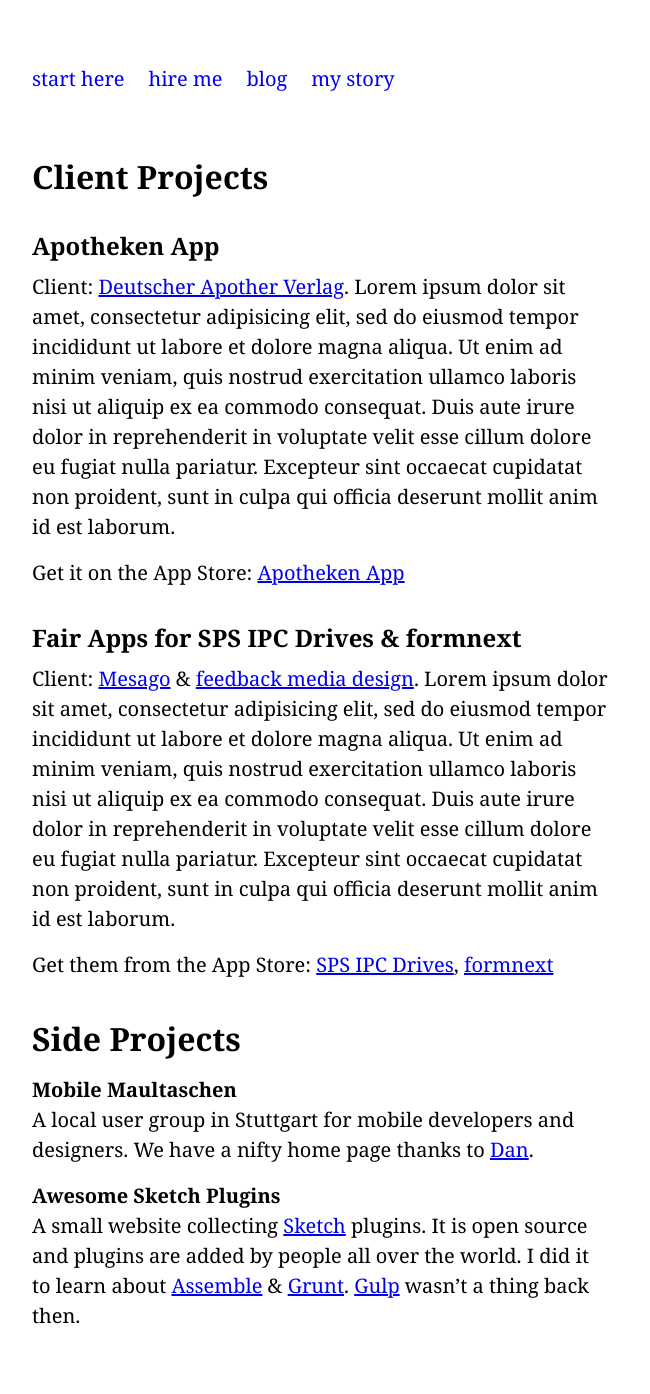
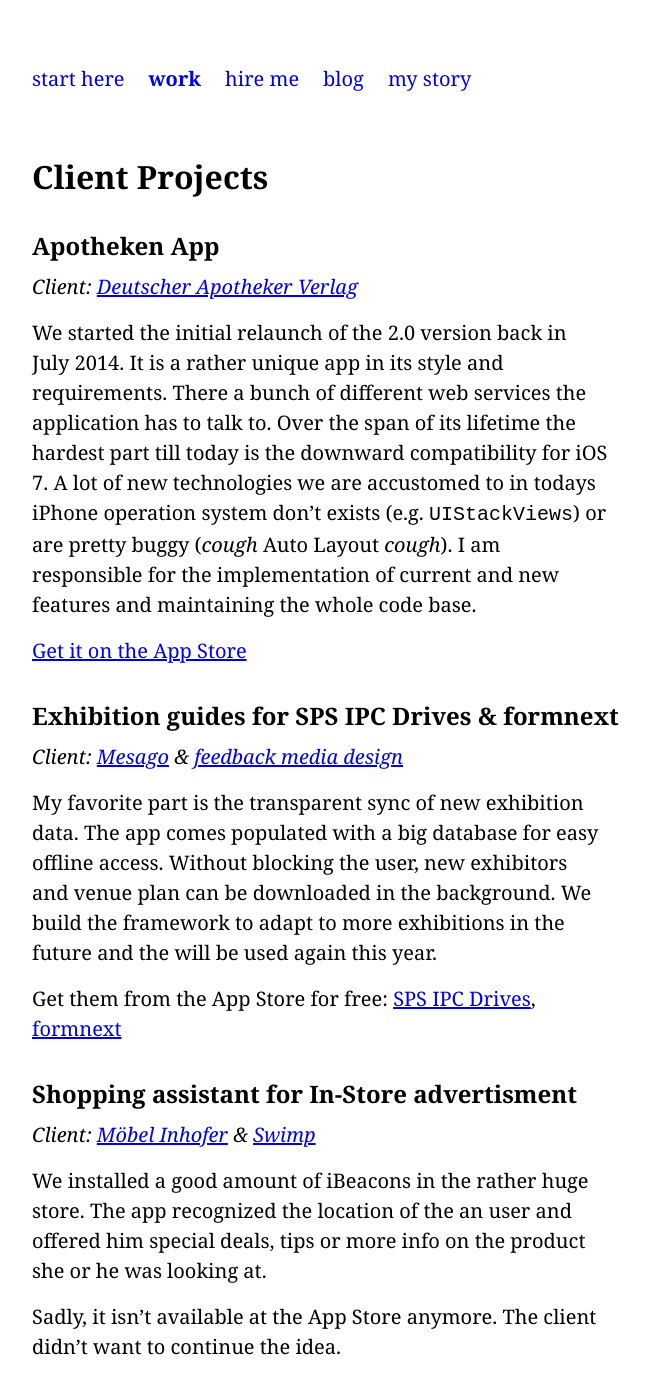
Before and after one commit to florianbuerger/florianbuerger.github.io, a Jekyll site: the page built from work.md, in a window 1280 px wide and 1400 px high. Shown: the top 1394 px of the window, without its empty margins (96-746 px from the left). Built offline with Jekyll 4.4.1, drawn with Linux system fonts in a browser that asks for light colours; some of the changed text lies outside the part shown.

Commit message:
Add info about old and current projects

```diff
--- a/_config.yml
+++ b/_config.yml
@@ -18,6 +18,8 @@ jekyll-minifier:
 navigation:
   - title: start here
     url: /
+  - title: work
+    url: /work
   - title: hire me
     url: /hire
   - title: blog
--- a/work.md
+++ b/work.md
@@ -7,32 +7,38 @@ title: Projects
 
 ## Apotheken App
 
-Client: [Deutscher Apother Verlag](http://www.deutscher-apotheker-verlag.de/). Lorem ipsum dolor sit amet, consectetur adipisicing elit, sed do eiusmod
-tempor incididunt ut labore et dolore magna aliqua. Ut enim ad minim veniam,
-quis nostrud exercitation ullamco laboris nisi ut aliquip ex ea commodo
-consequat. Duis aute irure dolor in reprehenderit in voluptate velit esse
-cillum dolore eu fugiat nulla pariatur. Excepteur sint occaecat cupidatat non
-proident, sunt in culpa qui officia deserunt mollit anim id est laborum.
+*Client: [Deutscher Apotheker Verlag](http://www.deutscher-apotheker-verlag.de/)*
 
-Get it on the App Store: [Apotheken App](https://itunes.apple.com/de/app/apothekenapp/id506362694?l=en&mt=8)
+We started the initial relaunch of the 2.0 version back in July 2014. It is a rather unique app in its style and requirements. There a bunch of different web services the application has to talk to. Over the span of its lifetime the hardest part till today is the downward compatibility for iOS 7. A lot of new technologies we are accustomed to in todays iPhone operation system don’t exists (e.g. `UIStackViews`) or are pretty buggy (*cough* Auto Layout *cough*). I am responsible for the implementation of current and new features and maintaining the whole code base.
 
-## Fair Apps for SPS IPC Drives & formnext
+[Get it on the App Store](https://itunes.apple.com/de/app/apothekenapp/id506362694?l=en&mt=8)
 
-Client: [Mesago](https://www.mesago.de/en) & [feedback media design](http://www.feedbackmedia.de/). Lorem ipsum dolor sit amet, consectetur adipisicing elit, sed do eiusmod tempor incididunt ut labore et dolore magna aliqua. Ut enim ad minim veniam,
-quis nostrud exercitation ullamco laboris nisi ut aliquip ex ea commodo
-consequat. Duis aute irure dolor in reprehenderit in voluptate velit esse
-cillum dolore eu fugiat nulla pariatur. Excepteur sint occaecat cupidatat non
-proident, sunt in culpa qui officia deserunt mollit anim id est laborum.
+## Exhibition guides for SPS IPC Drives & formnext
 
-Get them from the App Store: [SPS IPC Drives](https://itunes.apple.com/de/app/sps-ipc-drives/id1002392731?l=en&mt=8), [formnext](https://itunes.apple.com/de/app/formnext-powered-by-tct/id1039425189?l=en&mt=8)
+*Client: [Mesago](https://www.mesago.de/en) & [feedback media design](http://www.feedbackmedia.de/)*
+
+My favorite part is the transparent sync of new exhibition data. The app comes populated with a big database for easy offline access. Without blocking the user, new exhibitors and venue plan can be downloaded in the background. We build the framework to adapt to more exhibitions in the future and the will be used again this year.
+
+Get them from the App Store for free: [SPS IPC Drives](https://itunes.apple.com/de/app/sps-ipc-drives/id1002392731?l=en&mt=8), [formnext](https://itunes.apple.com/de/app/formnext-powered-by-tct/id1039425189?l=en&mt=8)
+
+## Shopping assistant for In-Store advertisment
+
+*Client: [Möbel Inhofer](https://www.inhofer.de) & [Swimp](https://www.hdm-stuttgart.de/view_news?ident=news20140909120805)*
+
+We installed a good amount of iBeacons in the rather huge store. The app  recognized the location of the an user and offered him special deals, tips or more info on the product she or he was looking at.
+
+Sadly, it isn’t available at the App Store anymore. The client didn’t want to continue the idea.
 
 # Side Projects
 
+**iOS instructor at [Stuttgart Media University](https://www.hdm-stuttgart.de)**. Introduction into iOS app development in Objective-C & Swift for the 4th semester bachelor students.
 
-#### Mobile Maultaschen
+**Mobile Maultaschen**. A local user group in Stuttgart for mobile developers and designers. We have a nifty [home page](http://mobilemaultaschen.de) thanks to [Dan](http://danieladams.space/).
 
-A local user group in Stuttgart for mobile developers and designers. We have a nifty home page thanks to [Dan](http://danieladams.space/).
+**Awesome Sketch Plugins**. A simple website collecting useful [Sketch](https://www.sketchapp.com/) plugins. It is open source and plugins are added by people all over the world. I did it to learn about [Assemble](http://assemble.io/) & [Grunt](http://gruntjs.com/). [Gulp](http://gulpjs.com/) wasn't a thing back then.
 
-#### Awesome Sketch Plugins
+# Other projects I worked on in the past
 
-A small website collecting [Sketch](https://www.sketchapp.com/) plugins. It is open source and plugins are added by people all over the world. I did it to learn about [Assemble](http://assemble.io/) & [Grunt](http://gruntjs.com/). [Gulp](http://gulpjs.com/) wasn't a thing back then.
+**[Tower](https://git-tower.com)**. Beautiful Git client from fournova right here from Stuttgart, Germany. I  did the initial UI development for the 2.0 release.
+
+**[DB Navigator](https://itunes.apple.com/us/app/db-navigator/id343555245?mt=8)**. I worked on an older version of that app. Used by thousand of people every day.
```
Also changed, not shown: index.md (+1 -1 lines).
